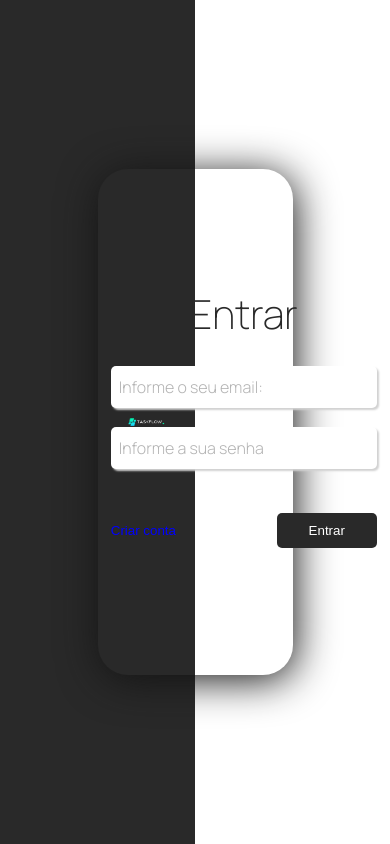
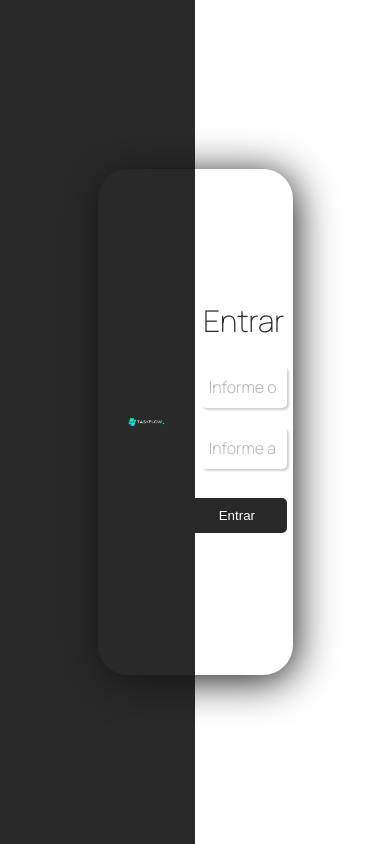
Before and after one commit to caamag/taskflow, a React (Vite) app: page /login in a window 390 px wide. Built offline with nearby package versions, Linux system fonts and the light colour scheme; no server answers.

Commit message:
Enviando atualizações

```diff
--- a/src/index.css
+++ b/src/index.css
@@ -51,3 +51,9 @@
     border-radius: 5px;
     transition: 150ms;
 }
+
+@media screen and (max-width: 1200px) {
+    h1 {
+        font-size: 3rem;
+    }
+}
--- a/src/pages/login/loginPage/loginPage.css
+++ b/src/pages/login/loginPage/loginPage.css
@@ -34,6 +34,12 @@
     animation: fadeInInputLogin 400ms;
 }
 
+@media screen and (max-width: 1200px) {
+    .login-content input {
+        width: 80%;
+    }
+}
+
 .login-content input:focus {
     border: solid 1px rgb(41, 41, 41);
 }
@@ -47,6 +53,13 @@
     margin-top: 20px;
     position: relative;
     animation: fadeInInputLogin 400ms;
+}
+
+@media screen and (max-width: 1200px) {
+    .btn-divider {
+        width: 80% !important;
+        margin-top: 5px;
+    }
 }
 
 .login-btn {
--- a/src/pages/login/registerPage/register.jsx
+++ b/src/pages/login/registerPage/register.jsx
@@ -3,7 +3,6 @@
 
 const Register = ({ setLogin }) => {
 
-    const [name, setName] = useState('')
     const [email, setEmail] = useState('')
     const [pass, setPass] = useState('')
     const [passConfirm, setPassconfirm] = useState('')
@@ -23,7 +22,6 @@
         }
 
         const user = {
-            name,
             email,
             pass,
         }
@@ -44,12 +42,6 @@
     return <div className='login-content'>
         <form onSubmit={handleSubmit}>
             <h1>Novo por aqui?</h1>
-
-            <input type="text"
-                placeholder='Diga-me o seu nome:'
-                value={name}
-                required
-                onChange={(e) => { setName(e.target.value) }} /><br />
 
             <input type="email"
                 placeholder='Informe um email válido:'
```
